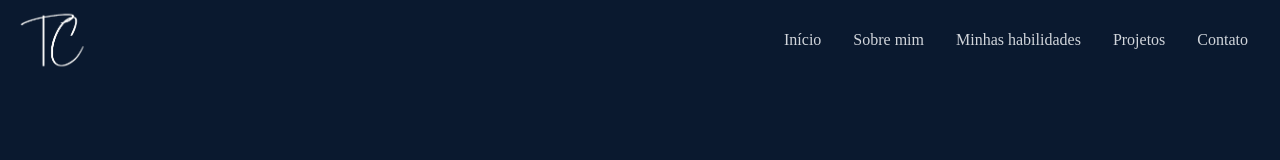
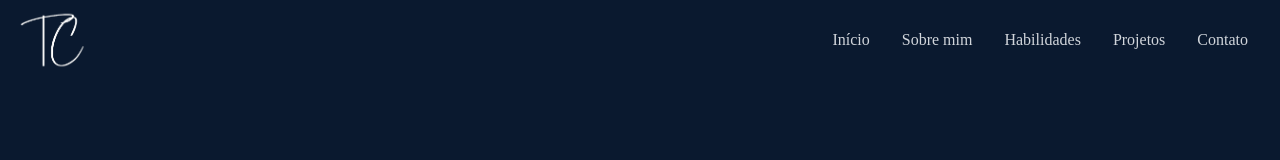
Before and after one commit to thaispsc/portfolio, a React (Create React App) app: page / in a window 1280 px wide. Shown: the top 160 px of the page. Built offline with nearby package versions, Linux system fonts and the light colour scheme; the HTML template or start-up script is replaced by a standard one.

Commit message:
alterando navegacao

```diff
--- a/package.json
+++ b/package.json
@@ -14,6 +14,7 @@
     "react-dom": "^18.1.0",
     "react-icons": "^4.4.0",
     "react-scripts": "5.0.1",
+    "react-scroll": "^1.8.7",
     "typescript": "^4.7.3",
     "web-vitals": "^2.1.4"
   },
@@ -42,6 +43,7 @@
     ]
   },
   "devDependencies": {
+    "@types/react-scroll": "^1.8.3",
     "autoprefixer": "^10.4.7",
     "postcss": "^8.4.14",
     "tailwindcss": "^3.0.24"
--- a/src/components/Contato/index.tsx
+++ b/src/components/Contato/index.tsx
@@ -4,7 +4,7 @@ import React from 'react';
 
 const Contato: React.FC = () => {
   return (
-    <div className='w-full h-screen bg-[#0a192f] flex justify-center items-center p-4'>
+    <div id='contato' className='w-full h-screen bg-[#0a192f] flex justify-center items-center p-4'>
         <form action="" className='flex flex-col max-w-[600px] w-full'>
             <div className='pb-8'>
                 <p className='text-4xl font-bold inline border-b-4 border-pink-600 text-gray-300'>Contato</p>
--- a/src/components/Habilidades/index.tsx
+++ b/src/components/Habilidades/index.tsx
@@ -13,7 +13,7 @@ import Github from '../../assets/github.png';
 
 const Habilidades: React.FC = () => {
   return (
-      <div className='bg-[#0a192f] text-gray-300 w-full h-screen'>
+      <div id='habilidades' className='bg-[#0a192f] text-gray-300 w-full h-screen'>
           <div className='max-w-[1000px] mx-auto p-4 flex-col justify-center w-full h-full'>
               <div>
                   <p className='text-4xl font-bold inline border-b-4 border-pink-600 '>Experiências</p>
--- a/src/components/Inicio/index.tsx
+++ b/src/components/Inicio/index.tsx
@@ -1,11 +1,10 @@
-import React from 'react';
+import React, { HTMLAttributes } from 'react';
 import { HiArrowNarrowRight } from 'react-icons/hi';
 
-// import { Container } from './styles';
 
 const Inicio: React.FC = () => {
   return (
-      <div className='w-full h-screen bg-[#0a192f]'>
+      <div id="inicio" className='w-full h-screen bg-[#0a192f]'>
         {/* Container */}
         <div className='max-w-[1000px] mx-auto px-8 flex flex-col justify-center h-full'>
           <p className='text-pink-600'>Olá, meu nome é</p>
--- a/src/components/Navbar/index.tsx
+++ b/src/components/Navbar/index.tsx
@@ -3,7 +3,6 @@ import { FaBars, FaTimes, FaGithub, FaLinkedin } from "react-icons/fa";
 import {HiOutlineMail} from 'react-icons/hi';
 import {BsFillPersonLinesFill} from 'react-icons/bs';
 import Logo from "../../assets/logo.png";
-
 // import { Container } from './styles';
 
 const Navbar: React.FC = () => {
@@ -18,11 +17,11 @@ const Navbar: React.FC = () => {
 
       {/* menu */}
       <ul className="hidden md:flex">
-        <li>Início</li>
-        <li>Sobre mim</li>
-        <li>Minhas habilidades</li>
-        <li>Projetos</li>
-        <li>Contato</li>
+        <li><a href="#inicio">Início</a></li>
+        <li><a href="#sobre-mim">Sobre mim</a></li>
+        <li><a href="#habilidades"> Habilidades</a></li>
+        <li><a href="#projetos">Projetos</a></li>
+        <li><a href="#contato">Contato</a></li>
       </ul>
 
       {/* Hamburger */}
--- a/src/components/Projetos/index.tsx
+++ b/src/components/Projetos/index.tsx
@@ -4,7 +4,7 @@ import WorkImg from '../../assets/workImg.jpeg';
 
 const Projetos: React.FC = () => {
   return (
-    <div className="w-full md:h-screen text-gray-300 bg-[#0a192f]">
+    <div id='projetos' className="w-full md:h-screen text-gray-300 bg-[#0a192f]">
         <div className='max-w-[1000px] mx-auto p-4 flex flex-col justify-center w-full h-full'>
             <div className='pb-8'>
                 <p className='text-4xl font-bol inline border-b-4 text-gray-300 border-pink-600'>Projetos</p>
--- a/src/components/SobreMim/index.tsx
+++ b/src/components/SobreMim/index.tsx
@@ -4,7 +4,7 @@ import React from "react";
 
 const SobreMim: React.FC = () => {
   return (
-    <div className="w-full h-screen bg-[#0a192f] text-gray-300">
+    <div id="sobre-mim" className="w-full h-screen bg-[#0a192f] text-gray-300">
       <div className="flex flex-col justify-center items-center w-full h-full">
         <div className="max-w-[1000px] w-full px-4 grid grid-cols-2 gap-8">
           <div className="sm:text-right pb-8 pl-4">
```
Also changed, not shown: 1 other file (tests, documents, lock files or other folders).
